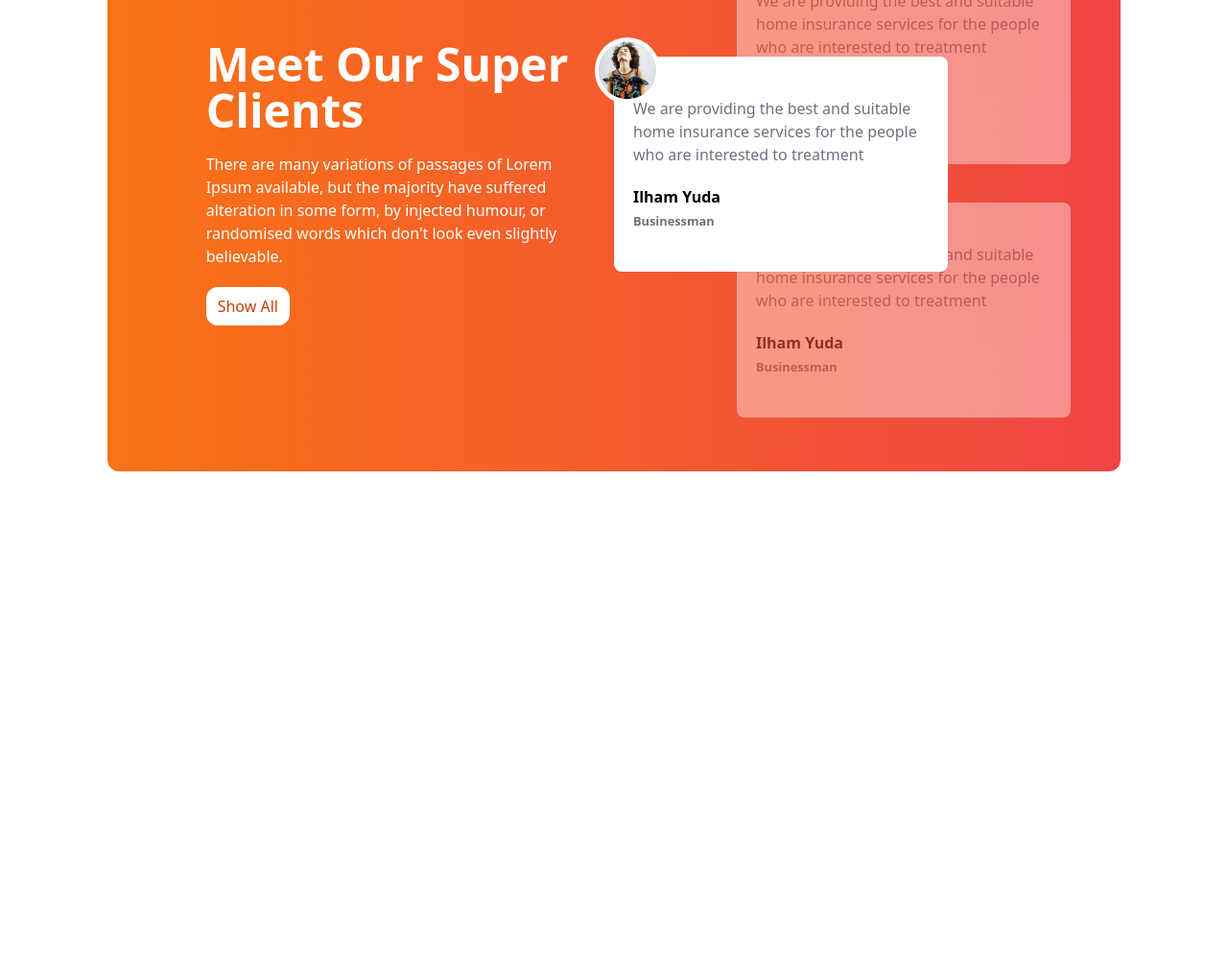
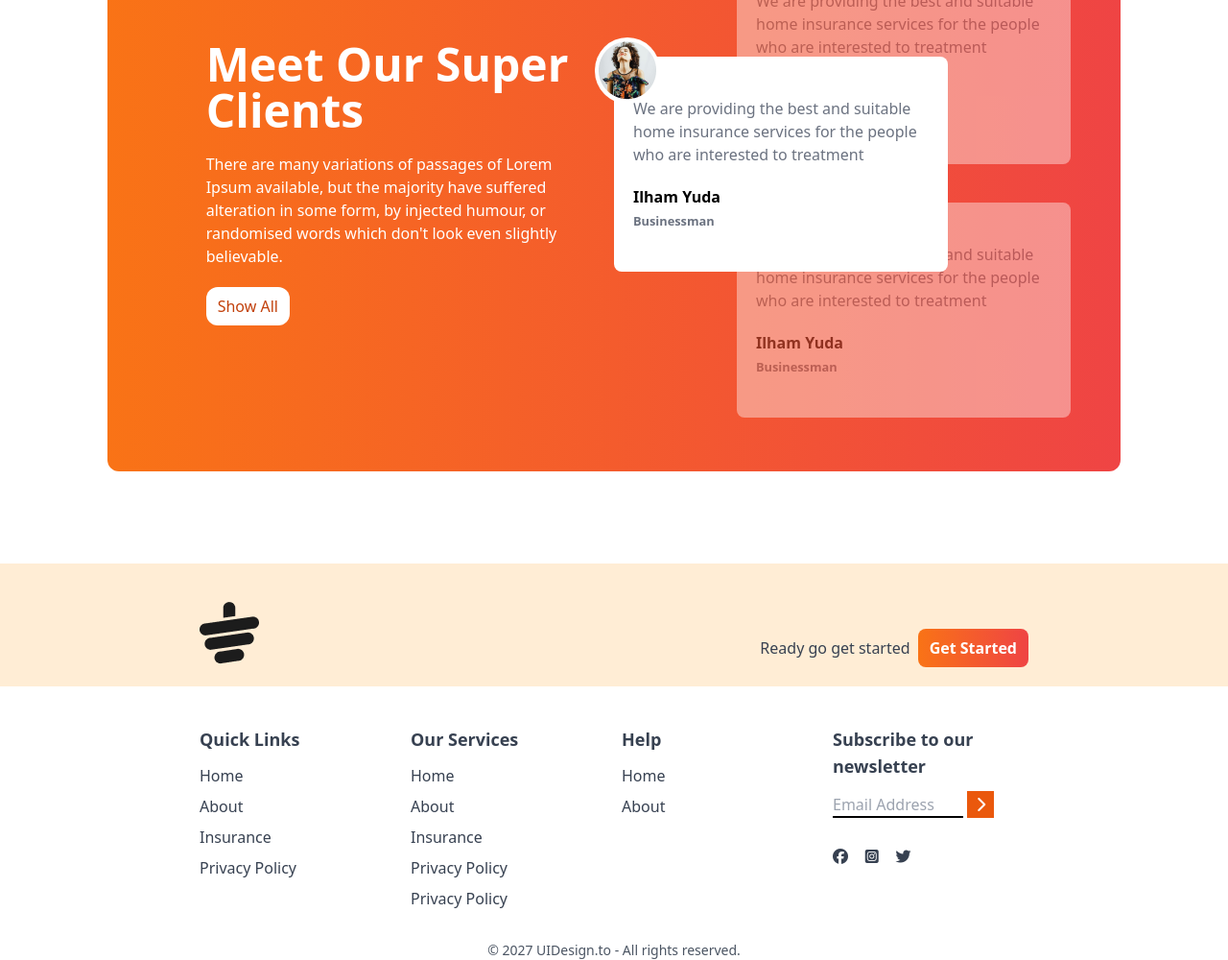
Before and after one commit to Arifulit/Tea-House-with-Tailwind, a plain HTML site: page index.html in a window 1280 px wide. Shown: the part 1933-2933 px from the top of the page at 96% size. Before the commit the page ends 2520 px from the top, so only its background shows below. Drawn offline with nearby package versions, Linux system fonts and the light colour scheme.

Commit message:
footer section done

```diff
--- a/index.html
+++ b/index.html
@@ -28,7 +28,7 @@
     <!-- main content -->
      <main class="max-w-screen-xl mx-auto px-16 lg:px-28">
         <!-- Header section -->
-         <header class="lg:flex pt-10 mb-20">
+         <header class="flex lg:flex pt-10 mb-20">
             <!-- Text content -->
              <div>
             <h1 class="text-5xl md:text-7xl">It's good <br>
@@ -206,6 +206,103 @@
            </div>
          </div>
       </section>
+
+      <!-- News Section Home work -->
+
+
+
      </main>
+       <!-- Footer section -->
+       <footer class="bg-orange-100 h-32 text-gray-700 py-10 px-4 md:px-16">
+          <div class ="w-9/12  mx-auto">
+            <!-- Logo -->
+             <div class="mb-8 flex justify-between">
+               <img class="mb-8" src="./images/cup.png" alt="">
+               <div class="flex items-center gap-2">
+               <h4>Ready go get started</h4>
+               <button class="bg-gradient-to-r from-orange-500 to-red-500 px-3 py-2 rounded-lg text-white font-bold">Get Started</button>
+               </div>
+
+             </div>
+             <!-- Links -->
+              <div class="grid grid-cols-1 md:grid-cols-2 lg:grid-cols-4 gap-4">
+             <!-- First column -->
+              <div>
+               <h3 class="font-semibold text-lg mb-3">Quick Links</h3>
+               <ul class="space-y-2">
+                  <li>
+                     <a class="hover:text-orange-600" href="#">Home</a>
+                  </li>
+                  <li>
+                     <a class="hover:text-orange-600" href="#">About</a>
+                  </li>
+                  <li>
+                     <a class="hover:text-orange-600" href="#">Insurance</a>
+                  </li>
+                  <li>
+                     <a class="hover:text-orange-600" href="#">Privacy Policy</a>
+                  </li>
+               </ul>
+              </div>
+             <!-- Second column -->
+              <div>
+               <h3 class="font-semibold text-lg mb-3">Our Services</h3>
+               <ul class="space-y-2">
+                  <li>
+                     <a class="hover:text-orange-600" href="#">Home</a>
+                  </li>
+                  <li>
+                     <a class="hover:text-orange-600" href="#">About</a>
+                  </li>
+                  <li>
+                     <a class="hover:text-orange-600" href="#">Insurance</a>
+                  </li>
+                  <li>
+                     <a class="hover:text-orange-600" href="#">Privacy Policy</a>
+                  </li>
+                  <li>
+                     <a class="hover:text-orange-600" href="#">Privacy Policy</a>
+                  </li>
+               </ul>
+              </div>
+             <!-- Third column -->
+              <div>
+               <h3 class="font-semibold text-lg mb-3">Help</h3>
+               <ul class="space-y-2">
+                  <li>
+                     <a class="hover:text-orange-600" href="#">Home</a>
+                  </li>
+                  <li>
+                     <a class="hover:text-orange-600" href="#">About</a>
+                  </li>
+
+               </ul>
+              </div>
+
+              <!-- Fourth Column -->
+               <div>
+                  <h3 class="font-semibold text-lg mb-3">Subscribe to our newsletter</h3>
+                  <div class="flex flex-col space-y-2">
+                     <div>
+                        <input placeholder="Email Address" type="text" class="bg-transparent border-b-2 border-black w-4/6 ">
+                        <i class="fa-solid fa-chevron-right w-7 h-7 bg-orange-600 inline-flex text-white justify-center items-center"></i>
+
+                        <div class="flex justify-between w-2/5 mb-8 mt-8">
+                           <i class="fa-brands fa-facebook"></i>
+                           <i class="fa-brands fa-square-instagram"></i>
+
+                           <i class="fa-brands fa-twitter"></i>
+                        </div>
+                     </div>
+
+                  </div>
+               </div>
+
+              </div>
+              <div class="text-center pt-4 mt-4">
+                    <p class="text-sm text-gray-600">© 2027 UIDesign.to - All rights reserved.</p>
+              </div>
+          </div>
+       </footer>
 </body>
 </html>
```
